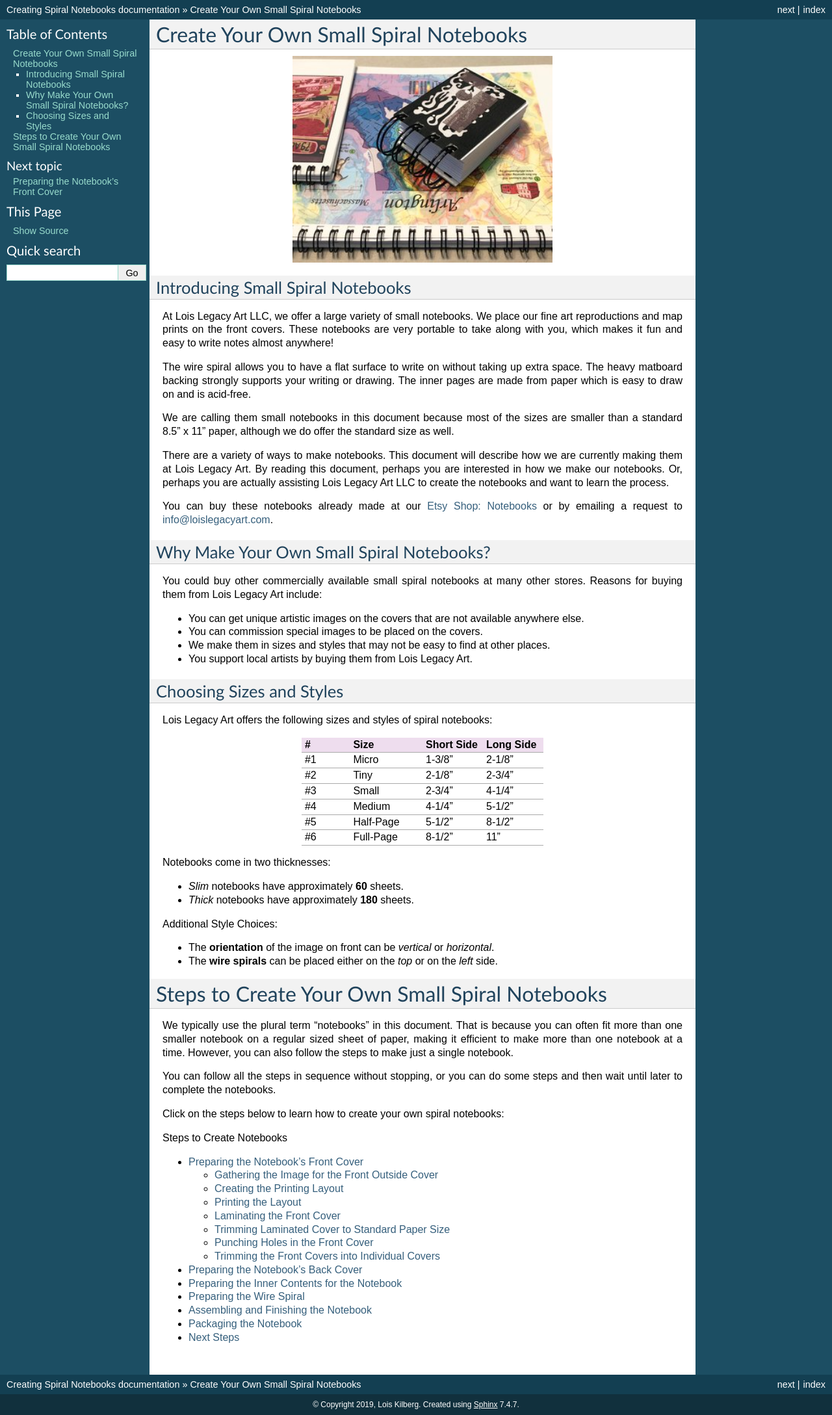
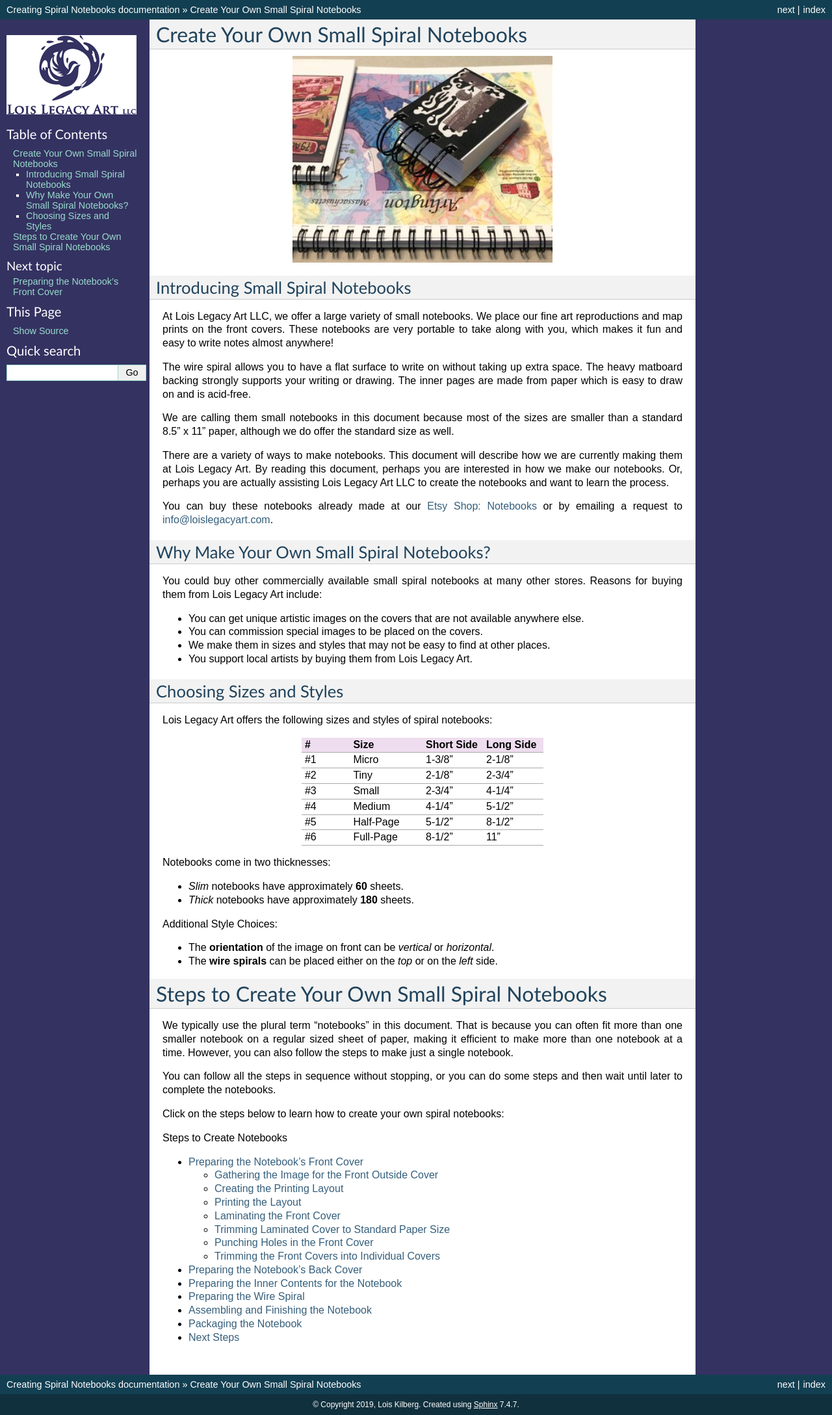
Before and after one commit to loiskilberg/create_spiral_notebook, a Sphinx documentation site: the page built from source/index.rst, in a window 1280 px wide. Shown: the whole page at 65% size. Built offline with Sphinx 7.4.7, drawn with Linux system fonts in a browser that asks for light colours; pages that are not in the unit, such as notebooks, are missing from menus.

Commit message:
try to change sidebar color and add a logo

```diff
--- a/source/conf.py
+++ b/source/conf.py
@@ -34,6 +34,12 @@
 #html_theme = 'sphinxdoc'
 #html_theme = 'traditional'
 
+html_theme_options = {
+    "sidebarbgcolor": "#343261",
+}
+
+html_logo = "images/logo_myPSDfileWithLLC_width200px.png"
+
 rst_epilog = """
 .. include:: substitutions.txt
 """
```
